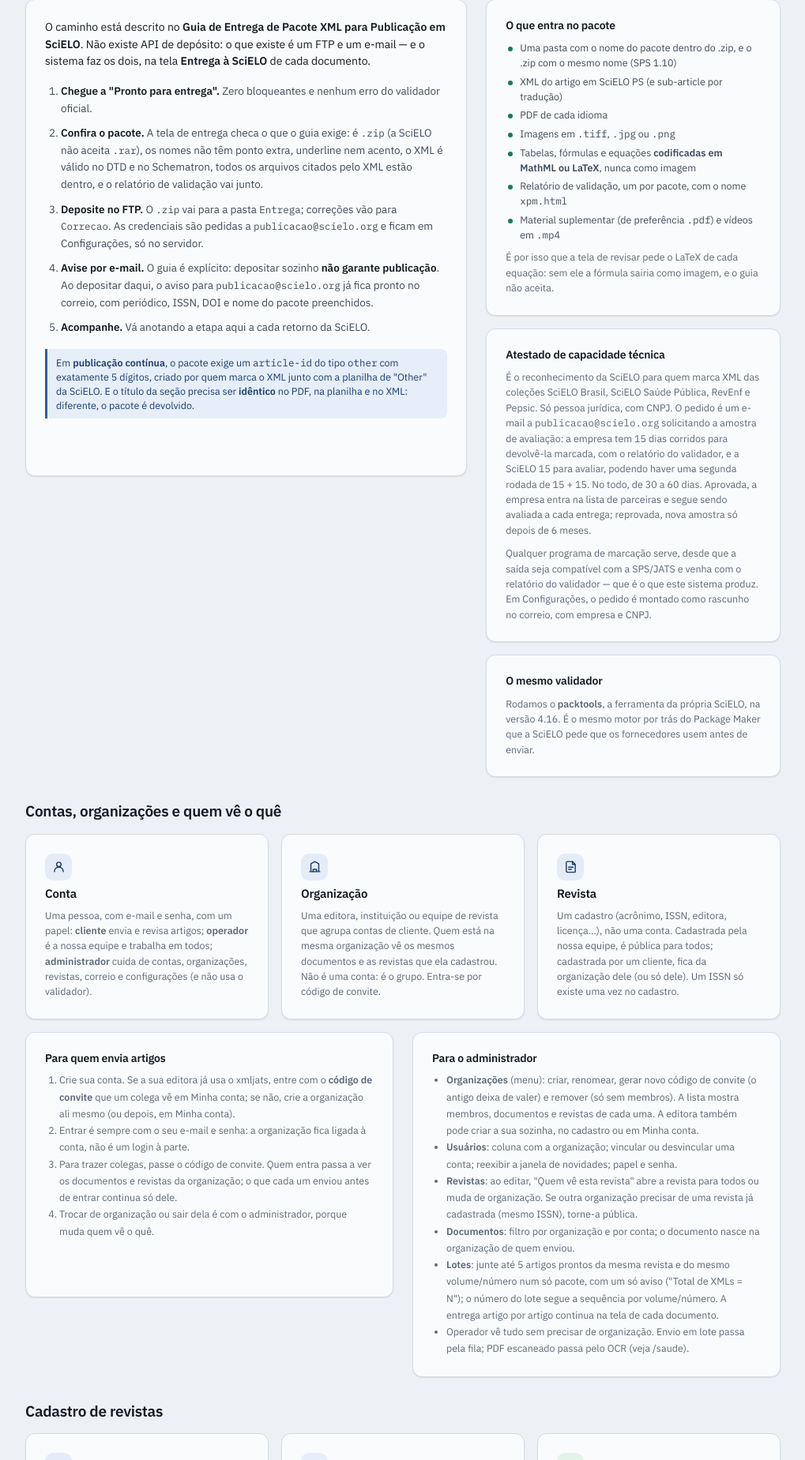
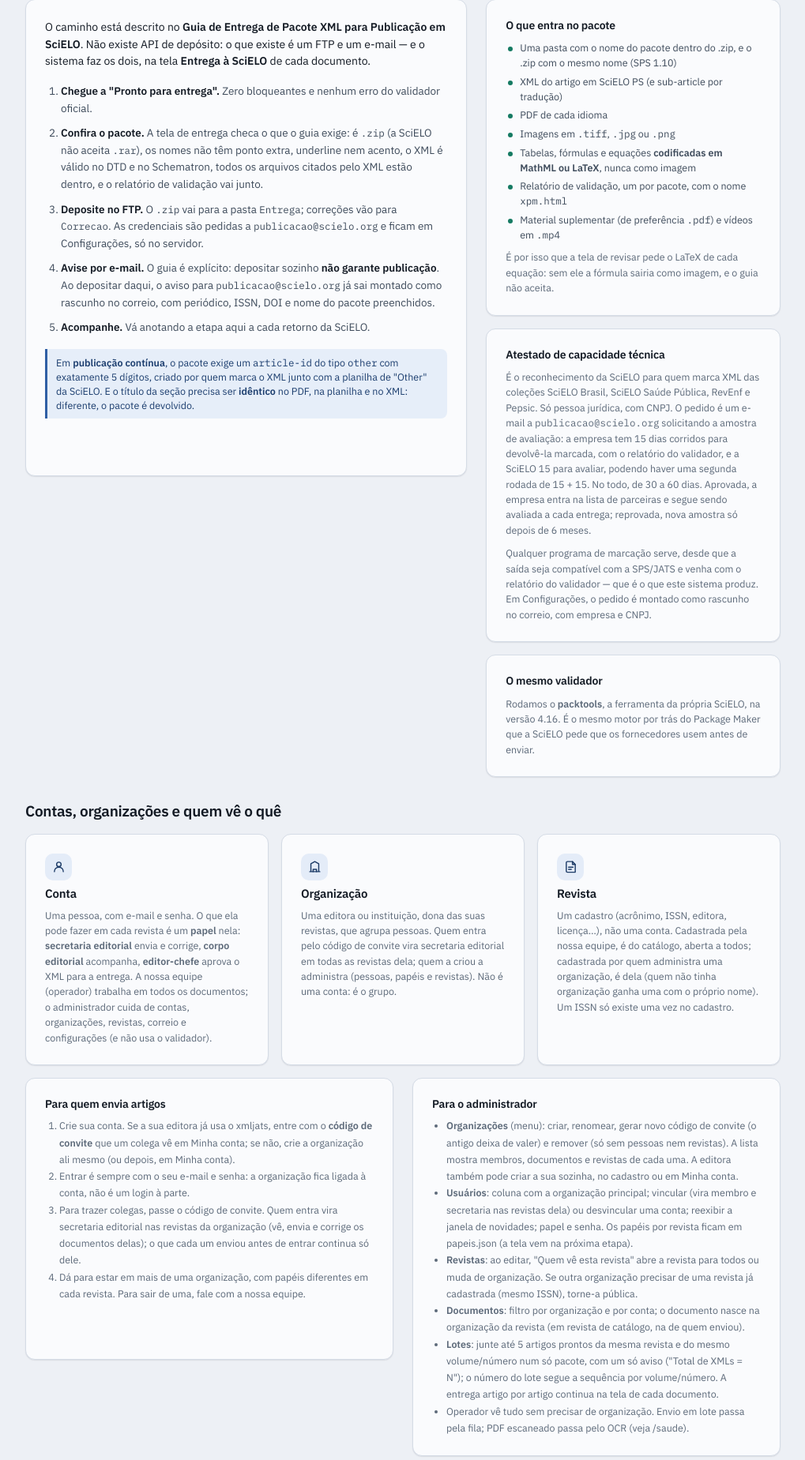
Before and after one commit to gilemaeda/xmljats, a FastAPI app: page /ajuda in a window 1280 px wide. Shown: the part 1801-3650 px from the top of the page at 79% size, without its empty margins (256-1275 px from the left). Run offline with FastAPI, Linux system fonts and the light colour scheme; some libraries are stand-ins or nearby versions.

Commit message:
Paginas do cliente sem vocabulario administrativo e ajuda com os papeis por revista (0.27.1); varredura automatica das paginas do cliente
Co-Authored-By: Claude Fable 5.1 <noreply@anthropic.com>

```diff
--- a/app/main.py
+++ b/app/main.py
@@ -79,7 +79,7 @@ DOCS = DATA / "docs"
 DOCS.mkdir(parents=True, exist_ok=True)
 MAX_MB = int(os.environ.get("MAX_UPLOAD_MB", "50"))
 MAX_LOTE = int(os.environ.get("XMLJATS_MAX_LOTE", "20"))  # arquivos por envio; entram na fila e saem um a um
-VERSAO_APP = "0.27.0"
+VERSAO_APP = "0.27.1"
 if novidades.ATUAL != VERSAO_APP:  # as notas de versão saem junto com a versão: as duas têm de andar juntas
     raise RuntimeError(f"app/novidades.py está em {novidades.ATUAL}, mas VERSAO_APP é {VERSAO_APP}")
 CONTAS = Contas(DATA)
@@ -367,7 +367,7 @@ def _cadastra_revista(lista: list, dados: dict, usuario: dict) -> None:
 
 def _exige_criar_revista(usuario: dict) -> None:
     if not acesso.pode(usuario, "criar_revista"):
-        raise HTTPException(403, "Cadastrar revista é do administrador da sua organização (ou de quem ainda não está em nenhuma).")
+        raise HTTPException(403, "Cadastrar revista é de quem administra a sua organização (ou de quem ainda não está em nenhuma).")
 
 
 def carrega_revistas():
@@ -1025,8 +1025,8 @@ def revista_por_issn(numero: str, usuario: dict) -> tuple:
         return None, (f"As bases responderam, mas faltam campos obrigatórios para cadastrar sozinho ({falta}). "
                       f"Abra Revistas > Nova revista com esse ISSN e complete à mão."), consulta
     if not acesso.pode(usuario, "criar_revista"):
-        return None, ("As bases conhecem esse ISSN, mas cadastrar revista é do administrador da sua organização: "
-                      "peça a ele para cadastrá-la."), consulta
+        return None, ("As bases conhecem esse ISSN, mas cadastrar revista é de quem administra a sua organização: "
+                      "peça a essa pessoa para cadastrá-la."), consulta
     _cadastra_revista(lista, dados, usuario)
     return dados["acronimo"], (f"Revista {dados['titulo']} cadastrada pelo ISSN {numero} "
                                f"({consulta['mensagem'].split('.')[0].lower()})."), consulta
--- a/app/novidades.py
+++ b/app/novidades.py
@@ -12,6 +12,11 @@ antiga sem o campo usa a data do último acesso: o que saiu antes dela não é n
 from typing import List, Optional
 
 VERSOES = [
+    {"versao": "0.27.1", "data": "2026-09-06", "itens": [
+        {"para": "admin", "titulo": "Páginas do cliente sem vocabulário administrativo",
+         "texto": "Como funciona, Entrega, Minha conta e Revisar do cliente não citam mais Configurações, correio nem o administrador; "
+                  "um teste varre todas as páginas do cliente e recusa essas palavras. Como funciona passou a explicar os papéis por revista."},
+    ]},
     {"versao": "0.27.0", "data": "2026-09-06", "itens": [
         {"para": "todos", "titulo": "Papéis por revista",
          "texto": "O que você pode fazer numa revista passa a ser um papel nela: secretaria editorial (envia e corrige), corpo editorial "
--- a/app/templates/ajuda.html
+++ b/app/templates/ajuda.html
@@ -98,9 +98,9 @@
         Schematron, todos os arquivos citados pelo XML estão dentro, e o relatório de validação vai junto.</li>
       <li><b>Deposite no FTP.</b> O <span class="mono">.zip</span> vai para a pasta <span class="mono">Entrega</span>;
         correções vão para <span class="mono">Correcao</span>. As credenciais são pedidas a
-        <span class="mono">publicacao@scielo.org</span> e ficam em Configurações, só no servidor.</li>
+        <span class="mono">publicacao@scielo.org</span>{% if usuario.papel == 'admin' %} e ficam em Configurações, só no servidor{% else %} pela nossa equipe, que guarda as credenciais só no servidor{% endif %}.</li>
       <li><b>Avise por e-mail.</b> O guia é explícito: depositar sozinho <b>não garante publicação</b>. Ao depositar daqui,
-        o aviso para <span class="mono">publicacao@scielo.org</span> já fica pronto no correio, com periódico, ISSN, DOI e
+        o aviso para <span class="mono">publicacao@scielo.org</span> já sai montado{% if usuario.papel == 'admin' %} como rascunho no correio{% endif %}, com periódico, ISSN, DOI e
         nome do pacote preenchidos.</li>
       <li><b>Acompanhe.</b> Vá anotando a etapa aqui a cada retorno da SciELO.</li>
     </ol>
@@ -132,8 +132,8 @@
         de 15 + 15. No todo, de 30 a 60 dias. Aprovada, a empresa entra na lista de parceiras e segue sendo avaliada a cada
         entrega; reprovada, nova amostra só depois de 6 meses.</p>
       <p class="small muted">Qualquer programa de marcação serve, desde que a saída seja compatível com a SPS/JATS e venha
-        com o relatório do validador — que é o que este sistema produz. Em Configurações, o pedido é montado como rascunho no
-        correio, com empresa e CNPJ.</p>
+        com o relatório do validador — que é o que este sistema produz.{% if usuario.papel == 'admin' %} Em Configurações, o pedido é montado como rascunho no
+        correio, com empresa e CNPJ.{% endif %}</p>
     </div>
     <div class="card pad stack" style="gap:10px">
       <h3>O mesmo validador</h3>
@@ -148,20 +148,21 @@
   <article class="card pad ficha">
     <span class="ic brand"><svg viewBox="0 0 24 24"><circle cx="12" cy="8" r="4"/><path d="M4 21a8 8 0 0116 0"/></svg></span>
     <h3>Conta</h3>
-    <p class="small muted">Uma pessoa, com e-mail e senha, com um papel: <b>cliente</b> envia e revisa artigos; <b>operador</b> é a nossa
-      equipe e trabalha em todos; <b>administrador</b> cuida de contas, organizações, revistas, correio e configurações (e não usa o validador).</p>
+    <p class="small muted">Uma pessoa, com e-mail e senha. O que ela pode fazer em cada revista é um <b>papel</b> nela: <b>secretaria editorial</b>
+      envia e corrige, <b>corpo editorial</b> acompanha, <b>editor-chefe</b> aprova o XML para a entrega. A nossa equipe (operador) trabalha em todos os
+      documentos{% if usuario.papel == 'admin' %}; o administrador cuida de contas, organizações, revistas, correio e configurações (e não usa o validador){% endif %}.</p>
   </article>
   <article class="card pad ficha">
     <span class="ic brand"><svg viewBox="0 0 24 24"><path d="M3 21h18M5 21V7l7-4 7 4v14"/><path d="M9 21v-4h6v4"/></svg></span>
     <h3>Organização</h3>
-    <p class="small muted">Uma editora, instituição ou equipe de revista que agrupa contas de cliente. Quem está na mesma organização vê os
-      mesmos documentos e as revistas que ela cadastrou. Não é uma conta: é o grupo. Entra-se por código de convite.</p>
+    <p class="small muted">Uma editora ou instituição, dona das suas revistas, que agrupa pessoas. Quem entra pelo código de convite vira
+      secretaria editorial em todas as revistas dela; quem a criou a administra (pessoas, papéis e revistas). Não é uma conta: é o grupo.</p>
   </article>
   <article class="card pad ficha">
     <span class="ic brand"><svg viewBox="0 0 24 24"><path d="M4 5a2 2 0 012-2h9l5 5v14H6a2 2 0 01-2-2z"/><path d="M15 3v5h5M8 13h8M8 17h5"/></svg></span>
     <h3>Revista</h3>
-    <p class="small muted">Um cadastro (acrônimo, ISSN, editora, licença…), não uma conta. Cadastrada pela nossa equipe, é pública para todos;
-      cadastrada por um cliente, fica da organização dele (ou só dele). Um ISSN só existe uma vez no cadastro.</p>
+    <p class="small muted">Um cadastro (acrônimo, ISSN, editora, licença…), não uma conta. Cadastrada pela nossa equipe, é do catálogo, aberta a todos;
+      cadastrada por quem administra uma organização, é dela (quem não tinha organização ganha uma com o próprio nome). Um ISSN só existe uma vez no cadastro.</p>
   </article>
 </div>
 <div class="review" style="grid-template-columns:1fr 1fr;margin-top:var(--s-4)">
@@ -171,21 +172,22 @@
       <li>Crie sua conta. Se a sua editora já usa o xmljats, entre com o <b>código de convite</b> que um colega vê em Minha conta;
         se não, crie a organização ali mesmo (ou depois, em Minha conta).</li>
       <li>Entrar é sempre com o seu e-mail e senha: a organização fica ligada à conta, não é um login à parte.</li>
-      <li>Para trazer colegas, passe o código de convite. Quem entra passa a ver os documentos e revistas da organização;
-        o que cada um enviou antes de entrar continua só dele.</li>
-      <li>Trocar de organização ou sair dela é com o administrador, porque muda quem vê o quê.</li>
+      <li>Para trazer colegas, passe o código de convite. Quem entra vira secretaria editorial nas revistas da organização (vê, envia e
+        corrige os documentos delas); o que cada um enviou antes de entrar continua só dele.</li>
+      <li>Dá para estar em mais de uma organização, com papéis diferentes em cada revista. Para sair de uma, fale com a nossa equipe.</li>
     </ol>
   </div>
   {% if usuario.papel == 'admin' %}
   <div class="card pad stack" style="gap:8px">
     <h3>Para o administrador</h3>
     <ul class="small muted" style="margin:0;padding-left:18px;line-height:1.7">
-      <li><b>Organizações</b> (menu): criar, renomear, gerar novo código de convite (o antigo deixa de valer) e remover (só sem membros).
+      <li><b>Organizações</b> (menu): criar, renomear, gerar novo código de convite (o antigo deixa de valer) e remover (só sem pessoas nem revistas).
         A lista mostra membros, documentos e revistas de cada uma. A editora também pode criar a sua sozinha, no cadastro ou em Minha conta.</li>
-      <li><b>Usuários</b>: coluna com a organização; vincular ou desvincular uma conta; reexibir a janela de novidades; papel e senha.</li>
+      <li><b>Usuários</b>: coluna com a organização principal; vincular (vira membro e secretaria nas revistas dela) ou desvincular uma conta;
+        reexibir a janela de novidades; papel e senha. Os papéis por revista ficam em papeis.json (a tela vem na próxima etapa).</li>
       <li><b>Revistas</b>: ao editar, "Quem vê esta revista" abre a revista para todos ou muda de organização. Se outra organização
         precisar de uma revista já cadastrada (mesmo ISSN), torne-a pública.</li>
-      <li><b>Documentos</b>: filtro por organização e por conta; o documento nasce na organização de quem enviou.</li>
+      <li><b>Documentos</b>: filtro por organização e por conta; o documento nasce na organização da revista (em revista de catálogo, na de quem enviou).</li>
       <li><b>Lotes</b>: junte até 5 artigos prontos da mesma revista e do mesmo volume/número num só pacote, com um só aviso
         ("Total de XMLs = N"); o número do lote segue a sequência por volume/número. A entrega artigo por artigo continua na tela de cada documento.</li>
       <li>Operador vê tudo sem precisar de organização. Envio em lote passa pela fila; PDF escaneado passa pelo OCR (veja /saude).</li>
@@ -195,10 +197,10 @@
   <div class="card pad stack" style="gap:8px">
     <h3>O que a organização muda na prática</h3>
     <ul class="small muted" style="margin:0;padding-left:18px;line-height:1.7">
-      <li>Meus documentos passa a listar também os dos colegas, com "enviado por".</li>
-      <li>A lista de revistas do envio mostra as públicas e as da sua organização.</li>
-      <li>Revista cadastrada por você fica da organização (ou só sua, se não está em nenhuma).</li>
-      <li>Se um ISSN já foi cadastrado por outra organização, o sistema avisa: o administrador pode torná-la pública.</li>
+      <li>Meus documentos passa a listar também os das revistas em que você tem papel, com "enviado por".</li>
+      <li>A lista de revistas do envio mostra as do catálogo e as da sua organização em que você é secretaria editorial ou editor-chefe.</li>
+      <li>Revista cadastrada por quem administra a organização fica dela; quem não tinha organização ganha uma com o próprio nome.</li>
+      <li>Se um ISSN já foi cadastrado por outra organização, o sistema avisa: peça à nossa equipe para torná-la pública.</li>
     </ul>
   </div>
   {% endif %}
@@ -249,14 +251,14 @@
   {% for p, r in [
     ('Meu PDF é digitalizado (escaneado). Funciona?', 'Sim, por OCR: o motor reconhece o texto da imagem (português e inglês) e segue o fluxo normal, com um aviso para conferir com atenção, porque OCR erra acentos e quebras de linha. O DOCX ou o PDF gerado pelo editor continuam sendo a melhor entrada.'),
     ('Posso enviar vários arquivos de uma vez?', 'Sim, até 20 por envio. Eles entram numa fila e são processados um a um; a lista de documentos mostra "na fila", "processando" e depois o resultado, atualizando sozinha. Um arquivo só é processado na hora, e você cai direto no resultado.'),
-    ('Onde vejo o que mudou no sistema?', 'No sino "Novidades" do menu. Depois de uma atualização, uma janela mostra ao entrar o que mudou para o seu perfil; a página guarda o histórico de versões. O que é do painel administrativo só aparece para o administrador.'),
+    ('Onde vejo o que mudou no sistema?', 'No sino "Novidades" do menu. Depois de uma atualização, uma janela mostra ao entrar o que mudou para o seu perfil; a página guarda o histórico de versões. O que é da nossa equipe só aparece para ela.'),
     ('Por que meu artigo não fica "Pronto"?', 'Falta algum dado que o arquivo não traz. O mais comum é o dia e o mês da publicação, que só existem no sistema da revista. A tela de revisão mostra cada pendência com o nome do campo e de onde buscar o dado.'),
     ('Por que a equação pede o LaTeX?', 'PDF não guarda MathML, guarda o desenho da fórmula, e o guia de entrega exige as fórmulas codificadas em MathML ou LaTeX. A tela de revisar mostra o recorte da equação e pede o LaTeX, que vira MathML no XML; equação só como imagem fica bloqueante. No DOCX a fórmula do Word (OMML) é convertida sozinha.'),
     ('Por que essa tabela veio como imagem e a outra não?', 'Quando a tabela tem linhas de grade, a estrutura é reconstruída e vira uma tabela real no XML. Quando ela só tem filetes horizontais, a divisão das colunas fica incerta; nesse caso ela vai como imagem com aviso (T02), e a tela de revisar deixa digitar ou colar as células para a tabela sair codificada, como o guia pede.'),
     ('O sistema muda meu PDF?', 'Não. O arquivo enviado fica guardado como veio e entra no pacote apenas renomeado no padrão da SPS. As correções que você faz na revisão valem só para o XML.'),
     ('A área da revista muda o XML?', 'Não. JATS é o mesmo para toda área. O que muda é o que esperar do artigo: estilo de citação, presença de tabelas e de equações. Por isso a área e o estilo de referências ficam no cadastro, e o sistema avisa quando o texto é lido num estilo diferente do esperado.'),
-    ('Quem vê o quê?', 'Cliente vê os próprios documentos e, se está numa organização (editora ou instituição), os dos colegas dela; revistas cadastradas por cliente ficam da organização (ou só dele). Operador vê todos. Administrador administra usuários, organizações, revistas, correio e configurações, e não usa o validador.'),
-    ('Como minha equipe compartilha os documentos?', 'Em Minha conta, crie a organização ou entre com o código de convite que um colega já tem. Documentos e revistas criados depois disso são da organização; o que foi enviado antes continua só de quem enviou. Trocar de organização é com o administrador.')] %}
+    ('Quem vê o quê?', 'Quem enviou o documento sempre o vê. Quem tem papel na revista dele (secretaria editorial, corpo editorial ou editor-chefe) também, e quem administra a organização vê tudo dela. Nas revistas do catálogo (sem organização), os colegas da sua organização veem o que você envia. A nossa equipe vê todos, para fazer a revisão e a entrega.'),
+    ('Como minha equipe compartilha os documentos?', 'Em Minha conta, crie a organização ou entre com o código de convite que um colega já tem. Quem entra vira secretaria editorial em todas as revistas da organização (também nas cadastradas depois); o que foi enviado antes continua só de quem enviou. Para sair de uma organização, fale com a nossa equipe.')] %}
   <details class="card">
     <summary>{{ p }}<svg viewBox="0 0 24 24" width="16" height="16" fill="none" stroke="currentColor" stroke-width="2" stroke-linecap="round"><path d="M6 9l6 6 6-6"/></svg></summary>
     <p class="small">{{ r }}</p>
--- a/app/templates/conta.html
+++ b/app/templates/conta.html
@@ -54,12 +54,12 @@
   </form>
 
   <div class="card pad stack">
-    <div><h2>Organização</h2><p class="small muted" style="margin-top:4px">Quem está na mesma organização vê os mesmos documentos e revistas.</p></div>
+    <div><h2>Organização</h2><p class="small muted" style="margin-top:4px">Quem entra pelo convite vira secretaria editorial nas revistas da organização (vê, envia e corrige).</p></div>
     {% set org = organizacao_de(usuario) %}
     {% if org %}
       <p style="margin:0"><b>{{ org.nome }}</b></p>
       <p class="small muted" style="margin:0">Código de convite para colegas: <span class="mono">{{ org.convite }}</span>. Quem entrar com ele vê os
-        documentos da organização. Documentos enviados antes de entrar continuam só de quem enviou. Para trocar de organização, fale com o administrador.</p>
+        documentos da organização. Documentos enviados antes de entrar continuam só de quem enviou. Para sair da organização, fale com a nossa equipe.</p>
     {% elif usuario.papel == 'cliente' %}
       <form method="post" action="/conta/organizacao" class="stack" style="gap:8px">
         <div class="field"><label for="convite">Código de convite</label><input id="convite" name="convite" placeholder="ex.: A3F9C2D1" autocomplete="off">
--- a/app/templates/editar.html
+++ b/app/templates/editar.html
@@ -69,8 +69,8 @@
       <label for="destino">Pedir à revista ou ao autor</label>
       <input id="destino" name="destino" type="email" placeholder="editor@revista.org">
     </div>
-    <button class="btn small" type="submit"><svg viewBox="0 0 24 24"><path d="M22 2L11 13M22 2l-7 20-4-9-9-4z"/></svg>Montar o pedido no correio</button>
-    <span class="small faint">Gera a lista do que falta, com o motivo de cada item, como rascunho no correio.</span>
+    <button class="btn small" type="submit"><svg viewBox="0 0 24 24"><path d="M22 2L11 13M22 2l-7 20-4-9-9-4z"/></svg>Montar o pedido por e-mail</button>
+    <span class="small faint">Gera a lista do que falta, com o motivo de cada item, como rascunho de e-mail{% if usuario.papel != 'admin' %} que a nossa equipe envia{% endif %}.</span>
   </form>
   <ul class="pend-lista">
     {% for g in obrig_grupos %}
--- a/app/templates/entrega.html
+++ b/app/templates/entrega.html
@@ -63,7 +63,7 @@
         {% if not ftp.pronto %}
         <div class="msg warn">O FTP ainda não está configurado. As credenciais são pedidas a
           <span class="mono">{{ email_scielo }}</span> e depois vão em
-          {% if usuario.papel == 'admin' %}<a href="/admin/config">Configurações</a>{% else %}Configurações (acesso do administrador){% endif %}.
+          {% if usuario.papel == 'admin' %}<a href="/admin/config">Configurações</a>{% else %}a configuração do sistema, feita pela nossa equipe{% endif %}.
           Enquanto isso, baixe o pacote e deposite pelo cliente de FTP.</div>
         {% else %}
         <p class="small muted" style="margin:0">Servidor <span class="mono">{{ ftp.servidor }}:{{ ftp.porta }}</span>,
@@ -82,7 +82,7 @@
         {% endif %}
         <div class="msg note">Depositar não basta. A SPS diz que é <b>obrigatório avisar {{ email_scielo }} por e-mail a cada
           depósito</b>, com cópia à equipe editorial; sem o aviso, a publicação não é garantida. Ao depositar daqui, o aviso já
-          fica como rascunho no correio, no formato que ela exige.</div>
+          {% if usuario.papel == 'admin' %}fica como rascunho no correio{% else %}sai montado pela nossa equipe{% endif %}, no formato que ela exige.</div>
         <details class="small">
           <summary>Aviso por e-mail, pronto para {{ email_scielo }}{% if revista and revista.email_editorial %} com cópia a {{ revista.email_editorial }}{% endif %}</summary>
           <p style="margin:6px 0 4px"><b>Título:</b> <span class="mono">{{ assunto }}</span></p>
@@ -97,7 +97,7 @@
         {% if not r.pronto %}<span class="small crit-text">O documento ainda tem bloqueante: resolva em Revisar e editar.</span>
         {% elif conferencia and not conferencia.ok %}<span class="small crit-text">A conferência acima ainda tem item em falta.</span>{% endif %}
         {% else %}
-        <p class="small muted" style="margin:0">O depósito é feito pelo administrador.</p>
+        <p class="small muted" style="margin:0">O depósito é feito pela nossa equipe.</p>
         {% endif %}
       </div>
     </div>
```
Also changed, not shown: auditoria.md (+1 -1 lines), ops/test_organizacoes.py (+11 -0 lines).
